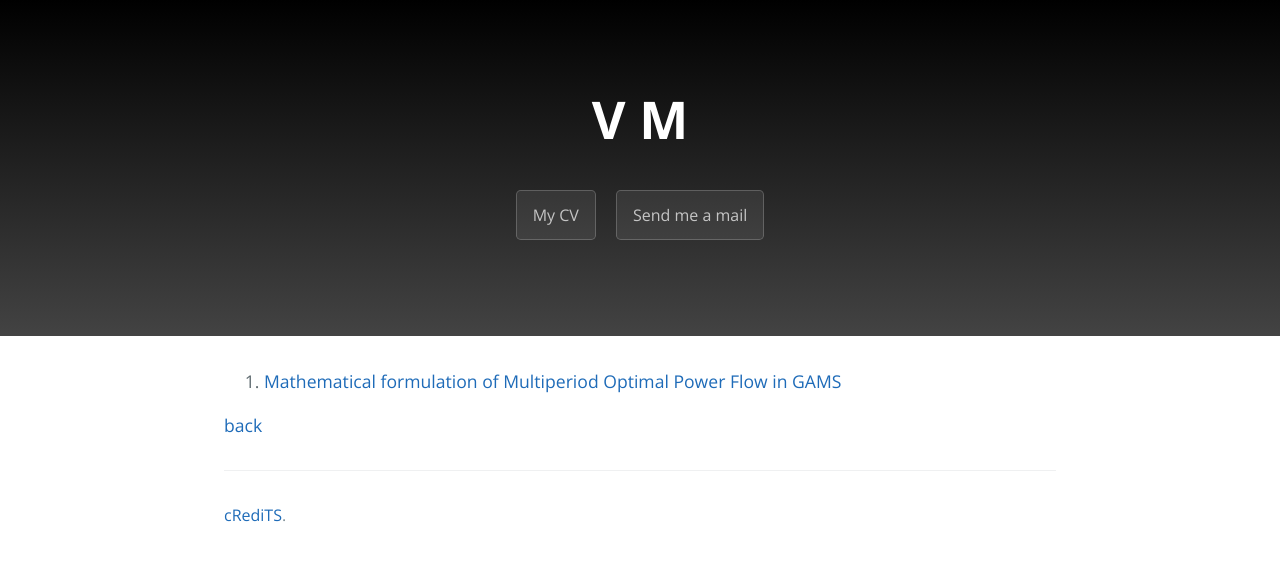
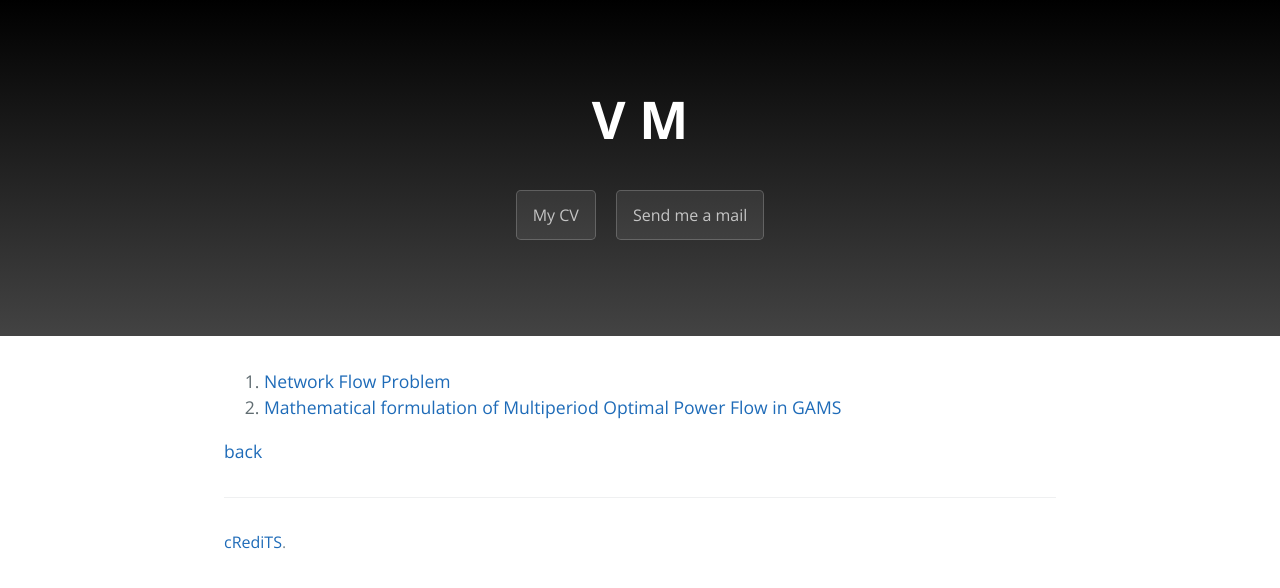
Before and after one commit to vlmeg/vlmeg.github.io, a Jekyll site: the page built from math_prog.md, in a window 1280 px wide. Shown: the top 588 px of the page. Built offline with Jekyll 4.4.1, drawn with Linux system fonts in a browser that asks for light colours; the repository's description, which GitHub fills in, is left out.

Commit message:
Update math_prog.md

```diff
--- a/math_prog.md
+++ b/math_prog.md
@@ -2,7 +2,8 @@
 layout: default
 ---
 
-1. [Mathematical formulation of Multiperiod Optimal Power Flow in GAMS](mopf)
+1. [Network Flow Problem](network_flow_problem)
+2. [Mathematical formulation of Multiperiod Optimal Power Flow in GAMS](mopf)
 
 
 [back](./)
```
